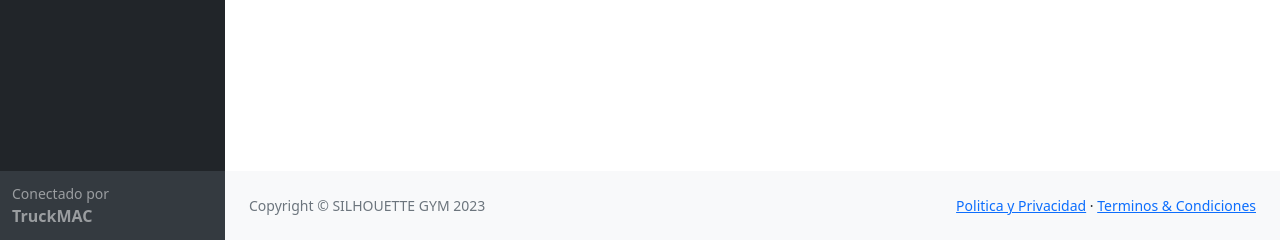
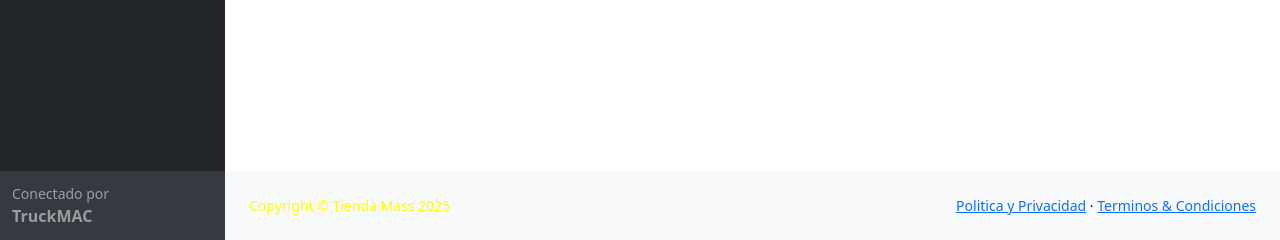
Before and after one commit to Yeimi-Owo/Tienda_Mass, a PHP site: page /editar-pedido.php in a window 1280 px wide. Shown: the part 560-800 px from the top of the page. Run offline with PHP 8.4, Linux system fonts and the light colour scheme; the visitor is signed in with stand-in values (Sample User, id 1); some libraries are stand-ins or nearby versions.

Commit message:
Update footer.php

```diff
--- a/Admin/includes/footer.php
+++ b/Admin/includes/footer.php
@@ -3,7 +3,7 @@
                 <footer class="py-4 bg-light mt-auto">
                     <div class="container-fluid px-4">
                         <div class="d-flex align-items-center justify-content-between small">
-                            <div class="text-muted">Copyright &copy; SILHOUETTE GYM 2023</div>
+                           <div style="color: yellow;">Copyright &copy; Tienda Mass 2025</div>
                             <div>
                                 <!-- Agregado de Diseño e informacion para el footer -->
                                 <a href="#">Politica y Privacidad</a>
```
